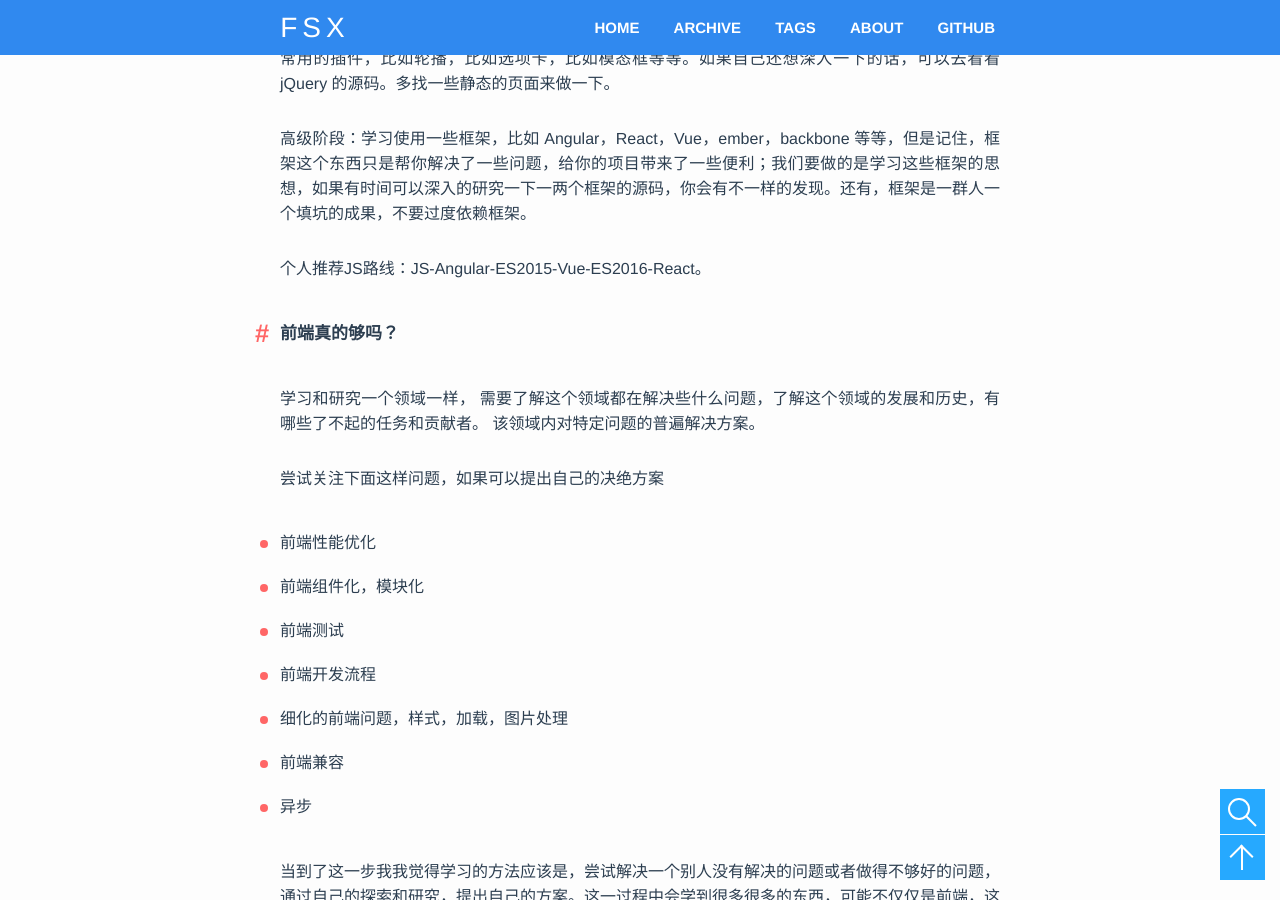
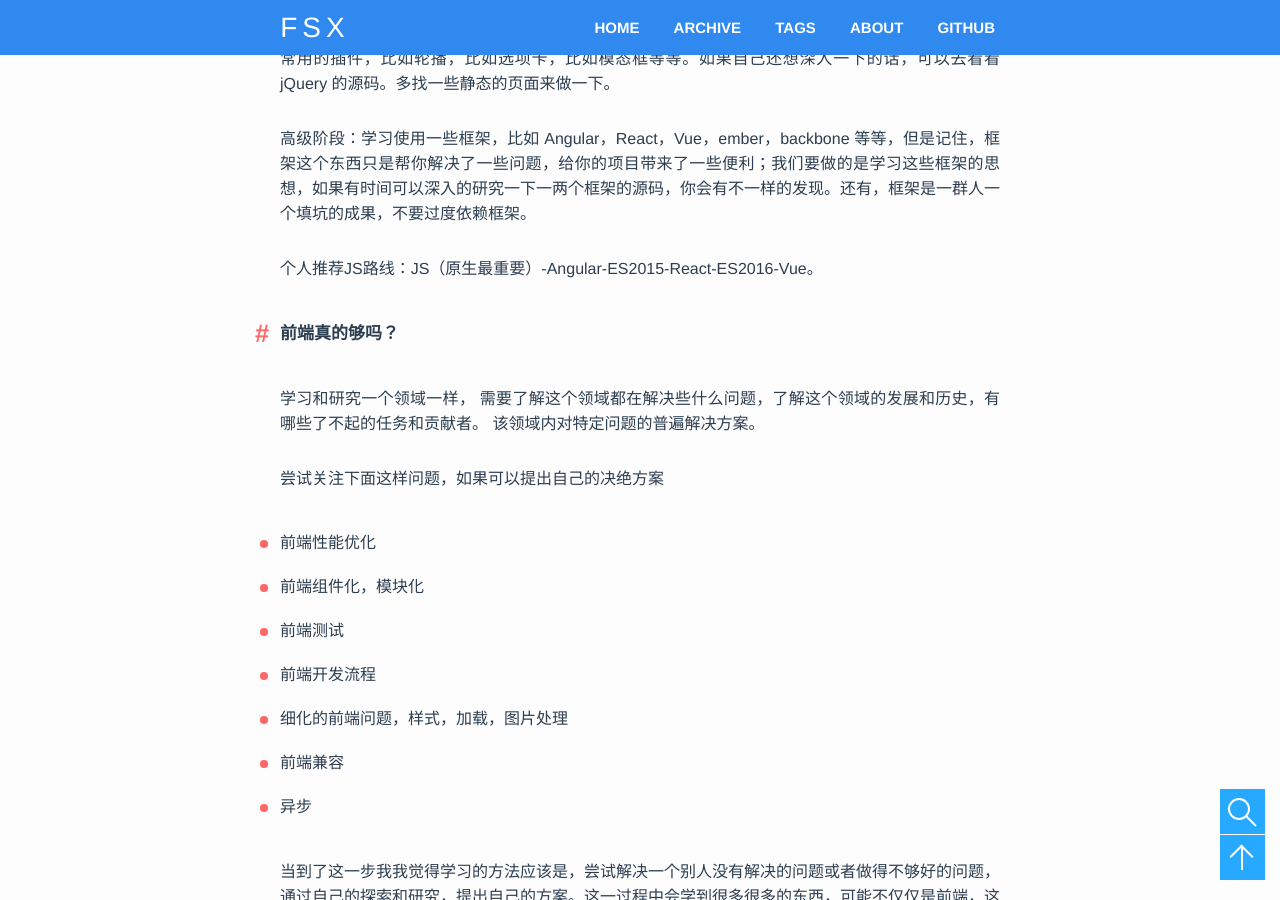
Before and after one commit to xtd420/Haonancx.github.io, a Jekyll site: the page built from _posts/2016-08-15-How-to-Properly-Plan-the-Front-end.markdown, in a window 1280 px wide and 900 px high, scrolled down 5449 px. Built offline with Jekyll 4.4.1, drawn with Linux system fonts in a browser that asks for light colours; nearby versions of some CDN libraries; Markdown is read by kramdown in place of the engine named in the settings; comment, search, counter and statistics services are not loaded.

Commit message:
修改文章

```diff
--- a/_posts/2016-08-15-How-to-Properly-Plan-the-Front-end.markdown
+++ b/_posts/2016-08-15-How-to-Properly-Plan-the-Front-end.markdown
@@ -151,7 +151,7 @@ tags: 浅谈前端
 
 高级阶段：学习使用一些框架，比如 Angular，React，Vue，ember，backbone 等等，但是记住，框架这个东西只是帮你解决了一些问题，给你的项目带来了一些便利；我们要做的是学习这些框架的思想，如果有时间可以深入的研究一下一两个框架的源码，你会有不一样的发现。还有，框架是一群人一个填坑的成果，不要过度依赖框架。
 
-个人推荐JS路线：JS-Angular-ES2015-Vue-ES2016-React。
+个人推荐JS路线：JS（原生最重要）-Angular-ES2015-React-ES2016-Vue。
 
 ### 前端真的够吗？
 
```
